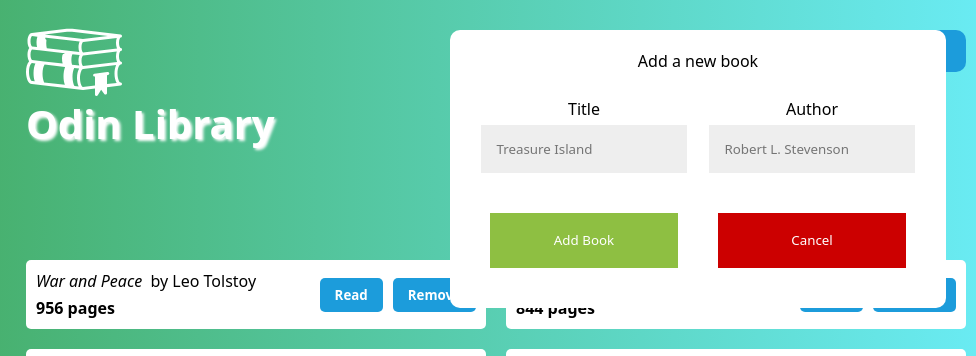
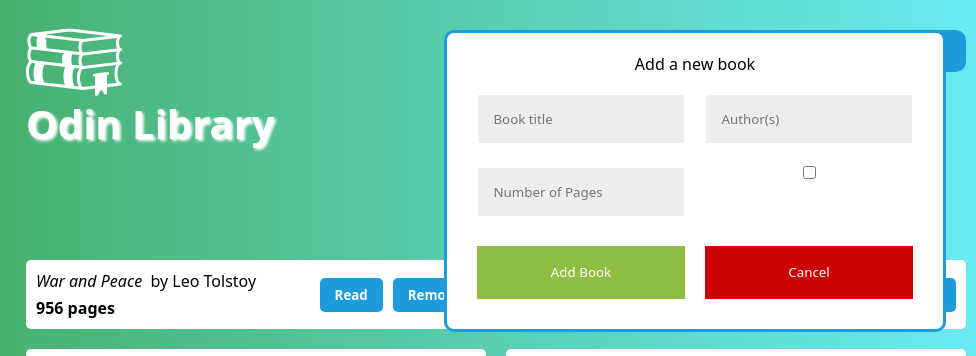
Before and after one commit to louispallett/odin-library, a plain HTML site: page index.html in a window 1280 px wide. Both pictures are taken after a click on the button "New Book". Shown: the top 356 px of the page, 304-1280 px from the left. Drawn offline with Linux system fonts and the light colour scheme.

Commit message:
Added pages and read status to form

```diff
--- a/index.html
+++ b/index.html
@@ -27,16 +27,17 @@
                         <form action="#" class="formContainer">
                             <div>Add a new book</div>
                             <div>
-                                <div>
-                                    <label for="title">Title</label>
-                                </div>
-                                <input type="text" id="title" required placeholder="Treasure Island">
+                                <input type="text" id="title" required placeholder="Book title">
                             </div>
                             <div>
-                                <div>
-                                    <label for="author">Author</label>
-                                </div>
-                                <input type="text" id="author" required placeholder="Robert L. Stevenson">
+                                <input type="text" id="author" required placeholder="Author(s)">
+                            </div>
+                            <div>
+                                <input type="number" id="pages" placeholder="Number of Pages">
+                            </div>
+                            <div>
+                                <input type="checkbox" id="read-status" placeholder="Read Status">
+                            </input>
                             </div>
                             <button type="submit" class="btn" id="add-new-book">Add Book</button>
                             <button type="button" class="btn cancel" onclick="closeForm()">Cancel</button>
--- a/index.js
+++ b/index.js
@@ -1,4 +1,9 @@
 const booksContainer = document.querySelector(".books-container-inner");
+const submitBookBtn = document.querySelector("#add-new-book");
+const newAuthorText = document.querySelector("#author");
+const newTitleText = document.querySelector("#title");
+const newPagesText = document.querySelector("#pages");
+const newReadStatusText = document.querySelector("#read-status");
 let myLibrary = [];
 
 function Book(title, author, pages, readStatus) {
@@ -52,30 +57,28 @@ const byzantineState = new Book("The History of the Byzantine State", "George Os
 const paradiseLost = new Book("Paradise Lost", "John Milton", 289, "Read");
 
 //Need to add pages and read status here (parameters)
-function addNewBook(title, author) {
-    const userNewBook = new Book(title, author);
+function addNewBook(title, author, pages, readStatus) {
+    const userNewBook = new Book(title, author, pages, readStatus);
 }
 
 function openForm() {
     document.getElementById("popupForm").style.display = "block";
     newAuthorText.value = "";
     newTitleText.value = "";
-    //Pages and read status values here too
+    newPagesText.value = "";
+    newReadStatusText.value = "";
 }
 
 function closeForm() {
     document.getElementById("popupForm").style.display = "none";
 }
 
-const submitBookBtn = document.querySelector("#add-new-book");
-const newAuthorText = document.querySelector("#author");
-const newTitleText = document.querySelector("#title");
-
 submitBookBtn.addEventListener("click", () => {
     const newAuthor = newAuthorText.value;
     const newTitle = newTitleText.value;
-    //Pages and read status values here too
-    addNewBook(newTitle, newAuthor);
+    const newPages = newPagesText.value;
+    const newReadStatus = newReadStatusText.value;
+    addNewBook(newTitle, newAuthor, newPages, newReadStatus);
     closeForm();
 })
 
--- a/style.css
+++ b/style.css
@@ -90,8 +90,9 @@ body {
     padding: 20px;
     background-color: #fff;
     display: grid;
-    grid-template: 1fr 2fr 2fr / 1fr 1fr;
+    grid-template: 1fr 2fr 2fr 2fr / 1fr 1fr;
     border-radius: 10px;
+    border: 3px solid var(--button-color)
 }
 
 .formContainer > div:first-child {
@@ -106,7 +107,8 @@ body {
     grid-area: 2 / 2 / 3 / 3;
 }
 
-.formContainer input[type=text] {
+.formContainer input[type=text],
+.formContainer input[type=number] {
     width: 90%;
     padding: 15px;
     margin: 5px 0 20px 0;
@@ -124,8 +126,7 @@ body {
     background-color: #8ebf42;
     color: #fff;
     cursor: pointer;
-    margin-bottom: 15px;
-    margin: 20px;
+    margin: 10px;
 }
 .formContainer .cancel {
     background-color: #cc0000;
```
